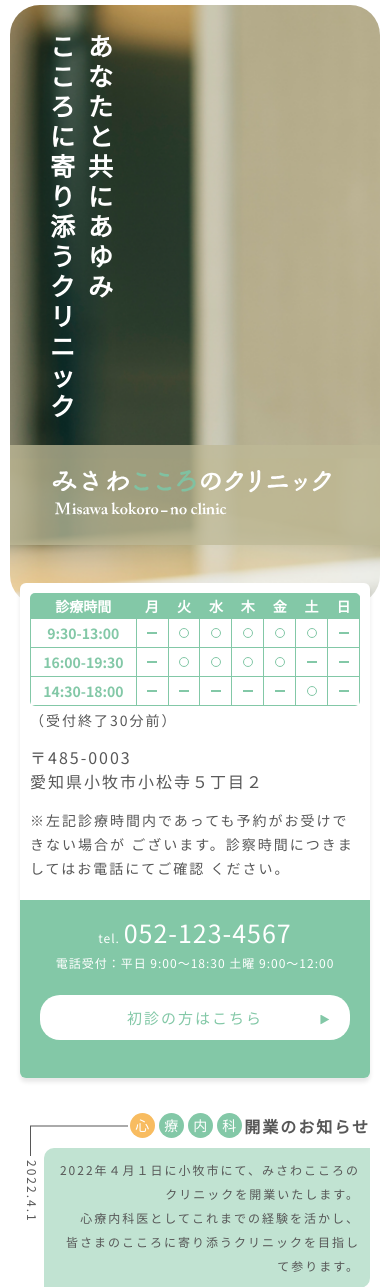
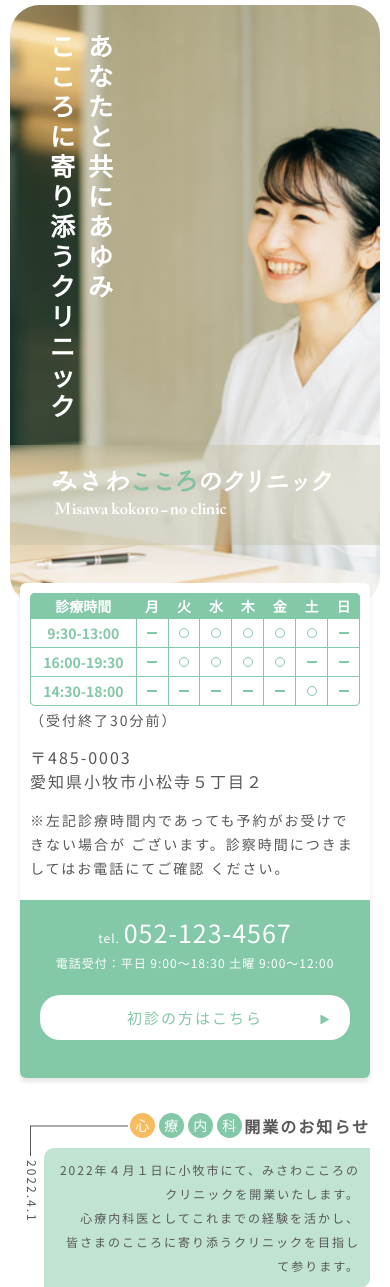
Before and after one commit to MaximoJunior/wisama, a PHP site: page / in a window 390 px wide. Shown: the part 60-1347 px from the top of the page. Run offline with PHP 8.4, Linux system fonts and the light colour scheme.

Commit message:
Almost done! you miss header fixed

```diff
--- a/index.html
+++ b/index.html
@@ -4,7 +4,6 @@
     <meta charset="UTF-8">
     <meta http-equiv="X-UA-Compatible" content="IE=edge">
     <meta name="viewport" content="width=device-width, initial-scale=1.0">
-    <link rel="stylesheet" href="styles/se.css" type="text/css">
     <link rel="stylesheet" href="styles/main.css" type="text/css">
     <link rel="stylesheet" href="styles/index.css" type="text/css">
 
@@ -122,10 +121,8 @@
                  </div>
             </div>
             <div class="kv-slider">
-                <!-- <div class="kv-slider-item kv-slider-item-show" data-slide-ext=".png" data-img="kv_img_slide0"></div>
-                <div class="kv-slider-item" data-slide-ext=".png"  data-img="kv_img_slide0"></div> -->
-                <img src="images/slider_picture_1.png" alt="Pictures Slider one" style="object-fit: cover; height:100%; width: 100%;">
-                <img src="images/slider_picture_1.png" alt="Pictures Slider one" style="object-fit: cover; height:100%; width: 100%;">
+                <img class="kv-slider-item" src="images/slider_picture_1.png" data-image-name="slider_picture_1.png" alt="Pictures Slider one">
+                <!-- <img class="kv-slider-item" src="images/slider_picture_1.png" data-image-name="slider_picture_1.png" alt="Pictures Slider one"> -->
             </div>
 
         </div>
--- a/styles/index.css
+++ b/styles/index.css
@@ -9,7 +9,6 @@
 .kv .wrapper-kv {
     position: relative;
     height: 600px;
-    /* background-color: black; */
     color: white;
     border-radius: 30px;
     overflow: hidden;
@@ -47,7 +46,7 @@
 
 .kv .container-slogan {
     padding: 25px 42px;
-    background-color: #bfb996c0;
+    background-color: #bfb99657;
 }
 
 .kv img.kv-slogan {
@@ -60,9 +59,56 @@
     bottom: 0;
     left: 0;
     right: 0;
-    /* background-color: red; */
+    background-color: rgb(233, 233, 233);
     z-index: -1;
-}
+    overflow: hidden;
+    background-position: center;
+    background-size: cover;
+    /* background-image: url('../images/kv_img_slide0.png') no-repeat; */
+}
+
+.kv .kv-slider img {
+    height:100%; width: 100%;
+    object-fit: cover;
+}
+.kv-slider-item {
+    position: absolute;
+    background-position: center;
+    background-size: cover;
+    width: 100%;
+    height: 100%;
+    opacity: 0;
+    transform: scale(1.1);
+    visibility: hidden;
+ }
+
+ .kv-slider-item-show {
+    visibility: visible;
+    animation-name: fade-in;
+    animation-duration: 13000ms;
+ }
+
+ .kv-slider-item-show-without-animation {
+     transform: scale(1);
+     opacity: 1;
+     visibility: visible;
+ }
+
+
+ @keyframes fade-in {
+     0% {
+         opacity: 0;
+     }
+     40% {
+        opacity: 1;
+     }
+     100% {
+         opacity: 1;
+         transform: scale(1);
+     }
+
+ }
+
 
 .kv .kv-container-table{
     margin-top: -22px;
@@ -300,7 +346,7 @@
 
 }
 
-/* PC */
+/* KV PC */
 
 @media screen and (min-width: 1100px){
 
@@ -509,7 +555,7 @@
    justify-content: space-between;
 }
 
-/* TABLET */
+/* INFO section TABLET */
 
 @media screen and ( min-width: 768px ) {
 
@@ -545,7 +591,7 @@
     }
 }
 
-/* PC */
+/* INFO section PC */
 
 @media screen and ( min-width: 1100px ) {
 
@@ -612,6 +658,11 @@
     border: 2px solid var(--bg-color-second);
     border-radius: 15px 15px 15px 15px;
     box-shadow: 12px 12px #83c8a7ea;
+    transition: box-shadow 300ms ease-in-out;
+}
+
+.news-section .container-content article:hover{
+    box-shadow: 0px 0px #83c8a7ea;;
 }
 
 .news-section .container-article article .container {
@@ -654,7 +705,7 @@
     right: 10px;
 }
 
-/* TABLET */
+/* NEWS section TABLET */
 
 @media screen and (min-width: 768px) {
 
@@ -706,7 +757,7 @@
 
 }
 
-/* PC */
+/* NEWS section PC */
 
 @media screen and (min-width: 1100px) {
 
@@ -797,7 +848,7 @@
     color: white;
 }
 
-/* TABLET */
+/* BEGINNER GUIDE TABLET */
 
 @media screen and (min-width: 768px) {
 
@@ -844,7 +895,7 @@
 
 }
 
-/* PC */
+/* BEGINNER GUIDE PC */
 
 @media screen and (min-width: 1100px) {
 
@@ -980,7 +1031,7 @@
     margin: auto;
 }
 
-/* TABLET */
+/* FEATURE section TABLET */
 
 @media screen and (min-width: 768px) {
 
@@ -1032,7 +1083,7 @@
 
 }
 
-/* PC */
+/* FEATURE section PC */
 
 @media screen and (min-width: 1100px) {
 
@@ -1258,6 +1309,16 @@ article  .symtoms .number::before {
 }
 
 .consultation-section .container-info
+.tablet .card-link:hover{
+    background-color: inherit;
+}
+
+.consultation-section .container-info
+.tablet .card-link:hover{
+    background-color: inherit;
+}
+
+.consultation-section .container-info
 .tablet .card-link .container {
     justify-content: center;
 }
@@ -1302,11 +1363,18 @@ article  .symtoms .number::before {
     right: 0;
     bottom: 0;
     background-color: #73bb99a9;
+    transition: background-color 300ms ease-in-out;
     z-index: -1;
+}
+
+.consultation-section .container-info
+.tablet .card-link:hover::before{
+    background-color: #73bb99cc;
 }
 
 .consultation-section .container-info
  .col-2 .card-link {
+    border-radius: 6px;
      position: relative;
  }
 
@@ -1328,6 +1396,7 @@ article  .symtoms .number::before {
     padding: 20px 0;
  }
 
+ /* CONSULTATION section TABLET */
 
  @media  screen and (min-width: 768px) {
 
@@ -1454,6 +1523,8 @@ article  .symtoms .number::before {
 
  }
 
+ /* CONSULTATION section PC */
+
  @media  screen and (min-width: 1100px) {
 
     .consultation-section .section-container-title{
@@ -1569,11 +1640,17 @@ article  .symtoms .number::before {
     }
 
     .consultation-section .container-info
+    .card-link  {
+        padding: 20px;
+    }
+
+    .consultation-section .container-info
     .card-link .icon {
         width: 44px;
         margin-bottom: 5px;
     }
 
+
     .consultation-section .container-info
     .card-link .icon-link  {
         width: 40px;
@@ -1637,6 +1714,7 @@ article  .symtoms .number::before {
 
 .footer table {
     color: var(--bg-color-main);
+    box-shadow: 0px 0px 0px 1px white inset;
 }
 
 .footer table  th{
@@ -1738,7 +1816,7 @@ article  .symtoms .number::before {
     display: block;
 }
 
-/* Tablet */
+/* FOOTER Tablet */
 
 @media screen and (min-width: 768px) {
 
@@ -1854,6 +1932,7 @@ article  .symtoms .number::before {
 
 }
 
+/* FOOTER PC */
 
 @media screen and (min-width: 1100px) {
 
--- a/styles/main.css
+++ b/styles/main.css
@@ -95,9 +145,7 @@ table {
     /* outline: 1px solid #83c8a7;
     outline-offset: -1px; */
     overflow: hidden;
-
-    /* box-shadow: 0px 0px 0px 1px #fff inset; */
-
+    box-shadow: 0px 0px 0px 1px #83c8a7 inset;
 }
 
 table th {
@@ -362,7 +375,7 @@ table td .dash {
     width: 100%;
     height: calc(100vh - 60px);
     top: 60px;
-    background-color: white;
+    background-color: #fffffff2;
 }
 
 header .nav-bar-close {
```
Also changed, not shown: other parts of styles/main.css (+50 -35 lines), js/index.js (+88 -0 lines), images/slider_picture_1.png, images/slider_picture_1_sp.png (added), images/slider_picture_1_tb.png (added).
